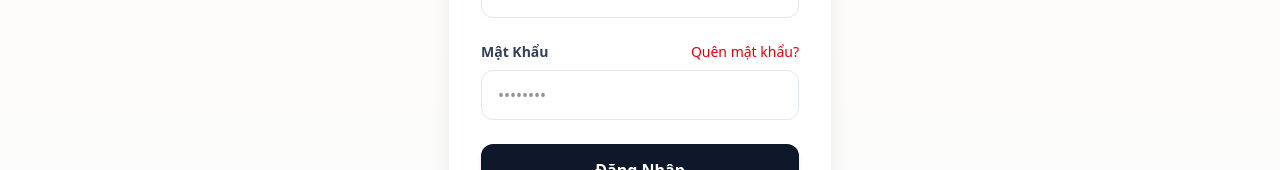
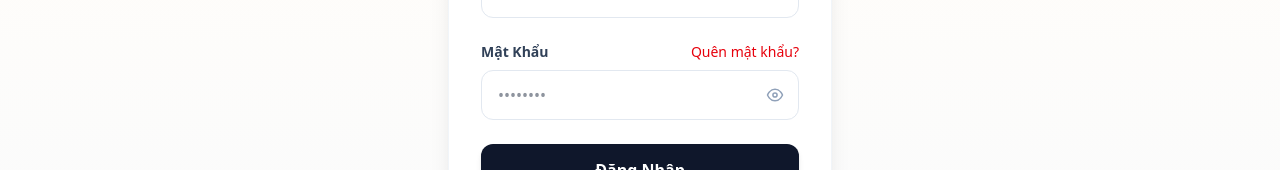
Before and after one commit to goluflqh/MIST_25-2-1_season_2_Le_QuangHuy_PLFWWBD, a Next.js app: page /dang-nhap in a window 1280 px wide. Shown: the part 389-559 px from the top of the page. Built offline with nearby package versions, Linux system fonts and the light colour scheme; no server answers.

Commit message:
feat(auth): add password visibility toggles

```diff
--- a/app/dang-ky/page.tsx
+++ b/app/dang-ky/page.tsx
@@ -4,6 +4,7 @@ import { Suspense, useEffect, useState } from "react";
 import Link from "next/link";
 import { useRouter, useSearchParams } from "next/navigation";
 import { useAuth } from "@/components/AuthProvider";
+import { PasswordVisibilityToggle } from "@/components/auth/PasswordVisibilityToggle";
 
 function validatePhone(phone: string): string | null {
   const cleaned = phone.replace(/\s|-/g, "");
@@ -26,6 +27,7 @@ function RegisterPageContent() {
   const [error, setError] = useState("");
   const [phoneError, setPhoneError] = useState("");
   const [isLoading, setIsLoading] = useState(false);
+  const [isPasswordVisible, setIsPasswordVisible] = useState(false);
   const [referrerName, setReferrerName] = useState("");
 
   useEffect(() => {
@@ -183,15 +185,24 @@ function RegisterPageContent() {
             <label className="block text-sm font-semibold text-slate-700 mb-2 font-body">
               Mật Khẩu
             </label>
+            <div className="relative">
               <input
-              type="password"
+                type={isPasswordVisible ? "text" : "password"}
                 data-testid="register-password"
                 value={password}
                 onChange={(e) => setPassword(e.target.value)}
-              className="w-full px-4 py-3 rounded-xl border border-slate-200 focus:ring-2 focus:ring-red-500 focus:border-red-500 transition-all outline-none font-body"
+                className="w-full rounded-xl border border-slate-200 px-4 py-3 pr-12 font-body outline-none transition-all focus:border-red-500 focus:ring-2 focus:ring-red-500"
                 placeholder="Ít nhất 6 ký tự..."
                 disabled={isLoading}
+                autoComplete="new-password"
               />
+              <PasswordVisibilityToggle
+                testId="register-password-toggle"
+                isVisible={isPasswordVisible}
+                onToggle={() => setIsPasswordVisible((current) => !current)}
+                disabled={isLoading}
+              />
+            </div>
             {password.length > 0 && password.length < 6 && (
               <p className="text-xs text-red-500 font-body mt-1">
                 Cần thêm {6 - password.length} ký tự nữa
--- a/app/dang-nhap/page.tsx
+++ b/app/dang-nhap/page.tsx
@@ -4,6 +4,7 @@ import { useEffect, useState } from "react";
 import Link from "next/link";
 import { useRouter } from "next/navigation";
 import { useAuth } from "@/components/AuthProvider";
+import { PasswordVisibilityToggle } from "@/components/auth/PasswordVisibilityToggle";
 import { siteConfig } from "@/lib/site";
 
 function formatRetryAfter(totalSeconds: number) {
@@ -27,6 +28,7 @@ export default function LoginPage() {
   const [notice, setNotice] = useState("");
   const [retryAfterSec, setRetryAfterSec] = useState(0);
   const [isLoading, setIsLoading] = useState(false);
+  const [isPasswordVisible, setIsPasswordVisible] = useState(false);
   const [showForgot, setShowForgot] = useState(false);
 
   useEffect(() => {
@@ -171,15 +173,24 @@ export default function LoginPage() {
                 Quên mật khẩu?
               </button>
             </label>
+            <div className="relative">
               <input
-              type="password"
+                type={isPasswordVisible ? "text" : "password"}
                 data-testid="login-password"
                 value={password}
                 onChange={(e) => setPassword(e.target.value)}
-              className="w-full px-4 py-3 rounded-xl border border-slate-200 focus:ring-2 focus:ring-red-500 focus:border-red-500 transition-all outline-none font-body"
+                className="w-full rounded-xl border border-slate-200 px-4 py-3 pr-12 font-body outline-none transition-all focus:border-red-500 focus:ring-2 focus:ring-red-500"
                 placeholder="••••••••"
                 disabled={isSubmitDisabled}
+                autoComplete="current-password"
               />
+              <PasswordVisibilityToggle
+                testId="login-password-toggle"
+                isVisible={isPasswordVisible}
+                onToggle={() => setIsPasswordVisible((current) => !current)}
+                disabled={isSubmitDisabled}
+              />
+            </div>
           </div>
 
           <button
--- /dev/null
+++ b/components/auth/PasswordVisibilityToggle.tsx
@@ -0,0 +1,61 @@
+interface PasswordVisibilityToggleProps {
+  disabled?: boolean;
+  isVisible: boolean;
+  onToggle: () => void;
+  testId: string;
+}
+
+export function PasswordVisibilityToggle({
+  disabled = false,
+  isVisible,
+  onToggle,
+  testId,
+}: PasswordVisibilityToggleProps) {
+  return (
+    <button
+      type="button"
+      data-testid={testId}
+      aria-label={isVisible ? "Ẩn mật khẩu" : "Hiện mật khẩu"}
+      aria-pressed={isVisible}
+      onClick={onToggle}
+      disabled={disabled}
+      className="absolute inset-y-0 right-0 flex w-12 items-center justify-center rounded-r-xl text-slate-400 transition-colors hover:text-slate-700 focus:outline-none focus:ring-2 focus:ring-red-500 disabled:cursor-not-allowed disabled:text-slate-300"
+    >
+      {isVisible ? (
+        <svg className="h-5 w-5" viewBox="0 0 24 24" fill="none" aria-hidden="true">
+          <path
+            d="M3 3l18 18"
+            stroke="currentColor"
+            strokeWidth="1.8"
+            strokeLinecap="round"
+            strokeLinejoin="round"
+          />
+          <path
+            d="M10.58 10.58A2 2 0 0012 14a2 2 0 001.42-.58M9.88 5.18A9.8 9.8 0 0112 5c5.25 0 8.25 4.5 9 7a10.74 10.74 0 01-2.1 3.5M6.1 6.53C4.43 7.7 3.38 9.45 3 12c.75 2.5 3.75 7 9 7a9.7 9.7 0 004.1-.91"
+            stroke="currentColor"
+            strokeWidth="1.8"
+            strokeLinecap="round"
+            strokeLinejoin="round"
+          />
+        </svg>
+      ) : (
+        <svg className="h-5 w-5" viewBox="0 0 24 24" fill="none" aria-hidden="true">
+          <path
+            d="M3 12s3-7 9-7 9 7 9 7-3 7-9 7-9-7-9-7z"
+            stroke="currentColor"
+            strokeWidth="1.8"
+            strokeLinecap="round"
+            strokeLinejoin="round"
+          />
+          <circle
+            cx="12"
+            cy="12"
+            r="2.5"
+            stroke="currentColor"
+            strokeWidth="1.8"
+          />
+        </svg>
+      )}
+    </button>
+  );
+}
```
Also changed, not shown: 1 other file (tests, documents, lock files or other folders). Lines whose indentation alone changed are shown as unchanged.
